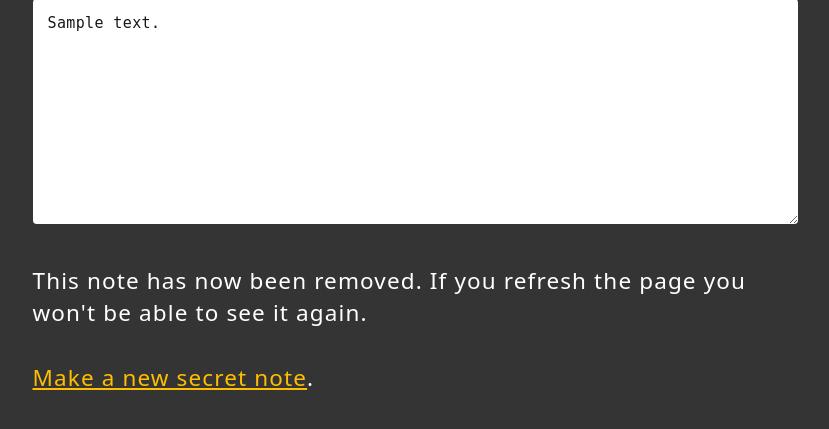
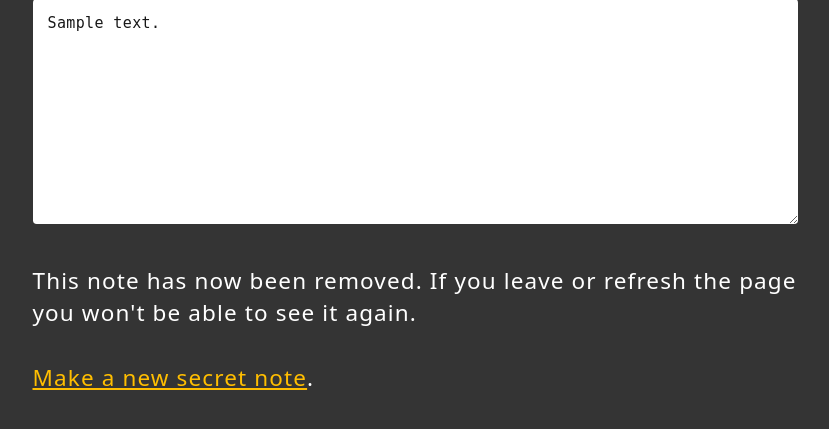
Before and after one commit to epohs/Torinoko, a Python web app: template app/templates/view-note.html in a window 1280 px wide. Shown: the part 205-634 px from the top of the page, without its empty margins (225-1054 px from the left). Run offline with Jinja, Linux system fonts and the light colour scheme; the template is opened without the code that fills it: most values are stand-ins (such as "Sample title", 1, 10 or a date in 2020).

Commit message:
clarifying removed note message

```diff
--- a/app/templates/view-note.html
+++ b/app/templates/view-note.html
@@ -16,7 +16,7 @@
 
   </p>
 
-  <p>This note has now been removed. If you refresh the page you won't be able to see it again.</p>
+  <p>This note has now been removed. If you leave or refresh the page you won't be able to see it again.</p>
 
   <p><a href="{{ url_for('main.index') }}" class="new-note-link">Make a new secret note</a>.</p>
 
```
